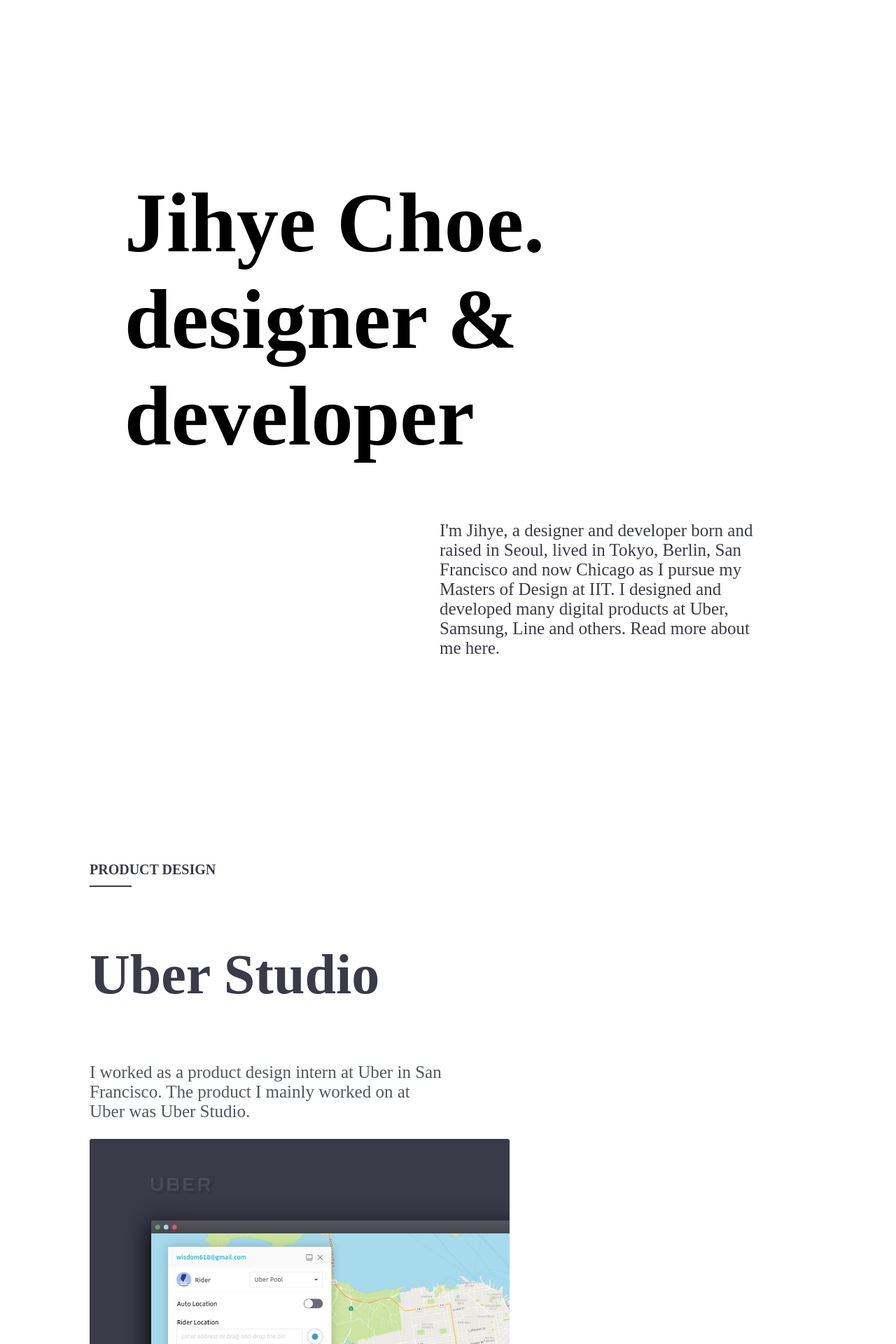
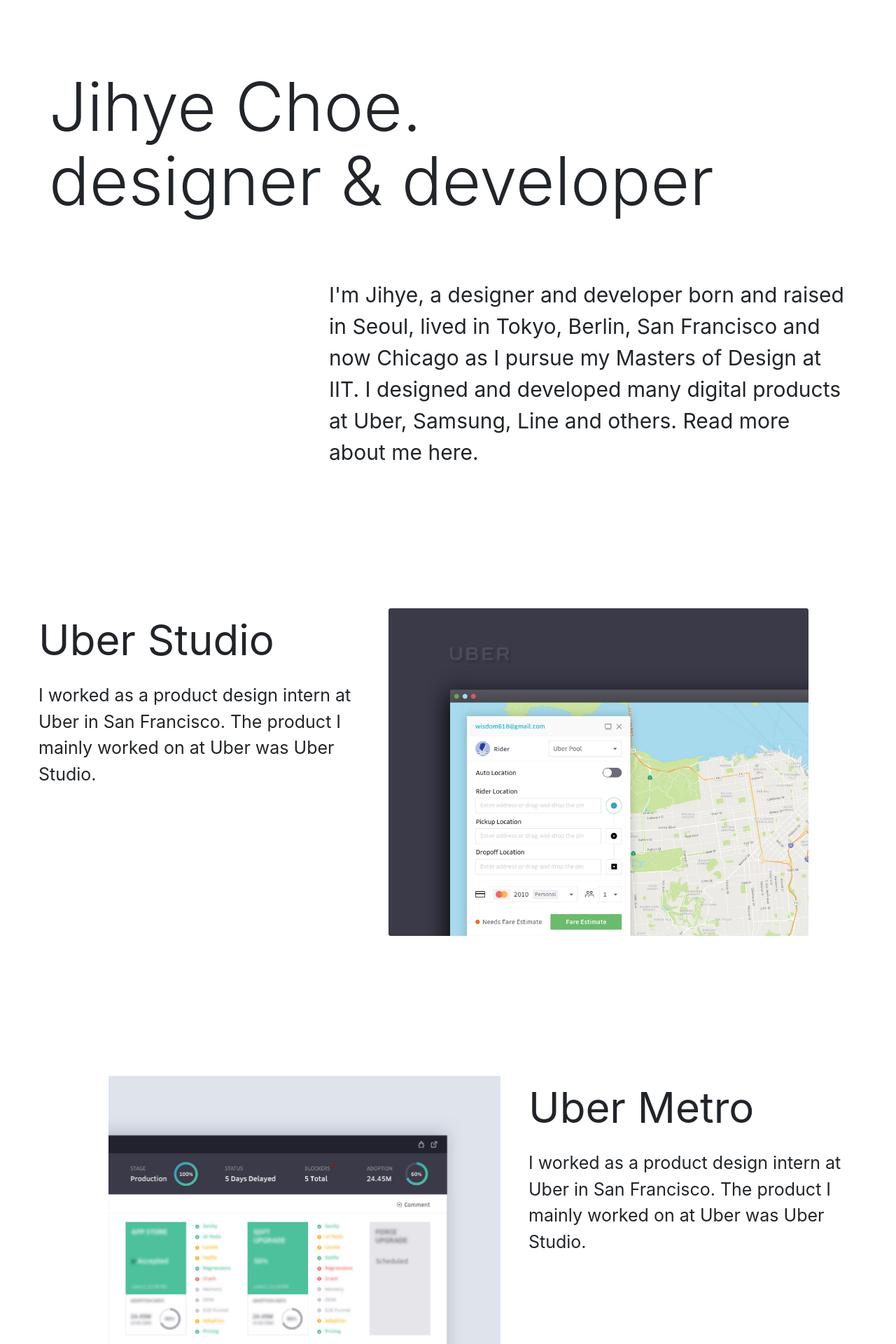
Before and after one commit to jihyechoe/jihyechoe.github.io, a PHP site: page / in a window 1280 px wide. Shown: the top 1920 px of the page at 70% size. Run offline with PHP 8.4, Linux system fonts and the light colour scheme.

Commit message:
add content to index.html

```diff
--- a/about.html
+++ b/about.html
@@ -6,6 +6,8 @@
     <meta http-equiv="X-UA-Compatible" content="ie=edge">
     <title>Prototype</title>
     <link rel="stylesheet" href="assets/css/style.css">
+	<script src="https://use.typekit.net/laj3drj.js"></script>
+	<script>try{Typekit.load({ async: true });}catch(e){}</script>
 </head>
 
 <body>
--- a/assets/css/style.css
+++ b/assets/css/style.css
@@ -1,27 +1,34 @@
+
 body {
-    margin: 10%;
+    max-width: 1170px;
+    margin: 100px auto !important;
     background-color: white;
     color: #3A3A48;
 }
 
+/* cover */
 h1 {
     margin-top: 250px;
     font-size: 120px;
-    color: black;
-}
-
-.project {
-    width: 50%;
 }
 
 .desc {
-    padding-left: 500px;
-    padding-right: 50px;
-    font-size: 25px;
+    padding: 80px 0 0 400px;
+    font-size: 30px;
 }
 
-.spacer {
-    height: 250px;
+
+/* project box */
+.port-box {
+    margin-top: 200px;
+}
+
+.project-title {
+    font-size: 60px;
+}
+
+.project-desc {
+    font-size: 25px;
 }
 
 .thumb {
--- a/index.html
+++ b/index.html
@@ -4,29 +4,60 @@
     <meta charset="UTF-8">
     <meta name="viewport" content="width=device-width, initial-scale=1.0">
     <meta http-equiv="X-UA-Compatible" content="ie=edge">
-    <title>Prototype</title>
+    <title>Jihye's portfolio</title>
     <link rel="stylesheet" href="assets/css/style.css">
+    <link rel="stylesheet" href="https://maxcdn.bootstrapcdn.com/bootstrap/4.0.0-beta/css/bootstrap.min.css" integrity="sha384-/Y6pD6FV/Vv2HJnA6t+vslU6fwYXjCFtcEpHbNJ0lyAFsXTsjBbfaDjzALeQsN6M" crossorigin="anonymous">
 </head>
 
 <body>
-    <h1 style="padding-left: 50px;">
-        Jihye Choe.<br>designer & developer
-    </h1>
-    <p class="desc">I'm Jihye, a designer and developer born and raised in Seoul, lived in Tokyo, Berlin, San Francisco and now Chicago as I pursue my Masters of Design at IIT. I designed and developed many digital products at Uber, Samsung, Line and others. Read more about me here.</p>
+    <div class="container-fluid cover">
+        <h1 class="display-1">Jihye Choe.<br>designer & developer</h1>
+        <p class="desc">I'm Jihye, a designer and developer born and raised in Seoul, lived in Tokyo, Berlin, San Francisco and now Chicago as I pursue my Masters of Design at IIT. I designed and developed many digital products at Uber, Samsung, Line and others. Read more about me here.</p>
+    </div>
 
-    <div class="spacer"></div>
-
-    <div class="project" style="display: inline-block;">
-        <div>
-            <p><span style="font-size: 20px; font-weight: 600; color: #3a3a48;">PRODUCT DESIGN</span></p>
-            <div style="height: 2px; margin-top: -5px; margin-bottom: 5px; background-color: #3a3a48; width: 60px;">&nbsp;</div>
+    <div class="row port-box">
+        <div class="col-5">
+            <p class="project-title">Uber Studio</p>
+            <p class="project-desc">I worked as a product design intern at Uber in San Francisco. The product I mainly worked on at Uber was Uber Studio.</p>
         </div>
-
-        <p style="font-size: 80px; font-weight: 800;">Uber Studio</p>
-        <p style="font-size: 25px; font-weight: 300;"><span style="color: #525760;">I worked as a product design intern at Uber in San Francisco. The product I mainly worked on at Uber was Uber Studio.</span></p>
+        <div class="col-6">
+            <img src="assets/img/1.jpg" class="thumb">
+        </div>
+        <div class="col-1">
+        </div>
     </div>
-    <div style="display: inline-block;">
-        <img src="assets/img/1.jpg" class="thumb">
+    <div class="row port-box">
+        <div class="col-1">
+        </div>
+        <div class="col-6">
+            <img src="assets/img/2.jpg" class="thumb" style="padding-right: 40px;">
+        </div>
+        <div class="col-5">
+            <p class="project-title">Uber Metro</p>
+            <p class="project-desc">I worked as a product design intern at Uber in San Francisco. The product I mainly worked on at Uber was Uber Studio.</p>
+        </div>
+    </div>
+    <div class="row port-box">
+        <div class="col-5">
+            <p class="project-title">ChattingCat</p>
+            <p class="project-desc">I worked as a product design intern at Uber in San Francisco. The product I mainly worked on at Uber was Uber Studio.</p>
+        </div>
+        <div class="col-6">
+            <img src="assets/img/3.jpg" class="thumb">
+        </div>
+        <div class="col-1">
+        </div>
+    </div>
+    <div class="row port-box">
+        <div class="col-1">
+        </div>
+        <div class="col-6">
+            <img src="assets/img/4.jpg" class="thumb" style="padding-right: 40px;">
+        </div>
+        <div class="col-5">
+            <p class="project-title">Quod</p>
+            <p class="project-desc">I worked as a product design intern at Uber in San Francisco. The product I mainly worked on at Uber was Uber Studio.</p>
+        </div>
     </div>
 
 </body>
```
